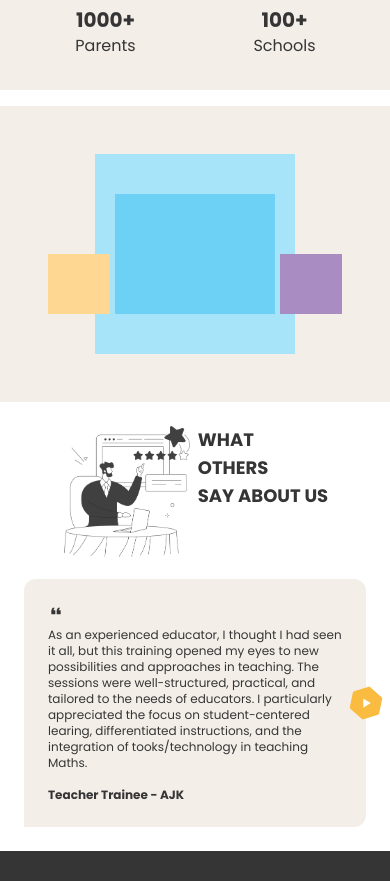
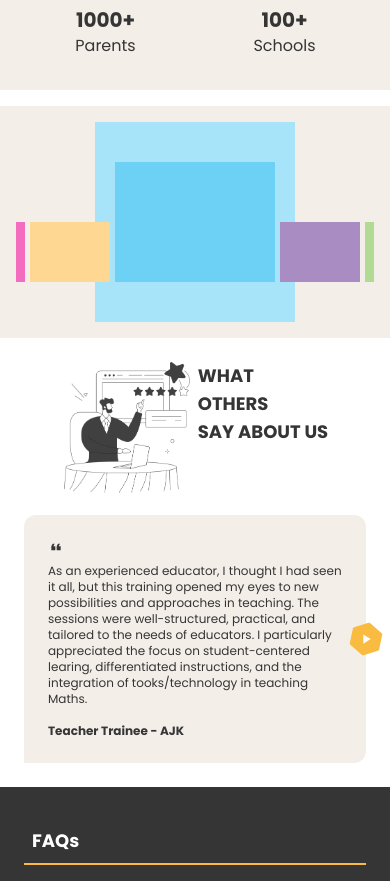
Before and after one commit to TahaShah141/elements-learning, a React (Vite) app: page / in a window 390 px wide. Shown: the part 4696-5577 px from the top of the page. Built offline with nearby package versions, Linux system fonts and the light colour scheme.

Commit message:
sizing for carousel

```diff
--- a/src/Pages/LandingPage/LandingPage.jsx
+++ b/src/Pages/LandingPage/LandingPage.jsx
@@ -93,7 +93,7 @@ export const LandingPage = () => {
 
       </section>
 
-      <section className="bg-[#F3EEE8] w-full p-12">
+      <section className="bg-[#F3EEE8] w-full p-4 sm:p-8 lg:p-12">
         <MultiCarousel items={events} />
       </section>
 
```
